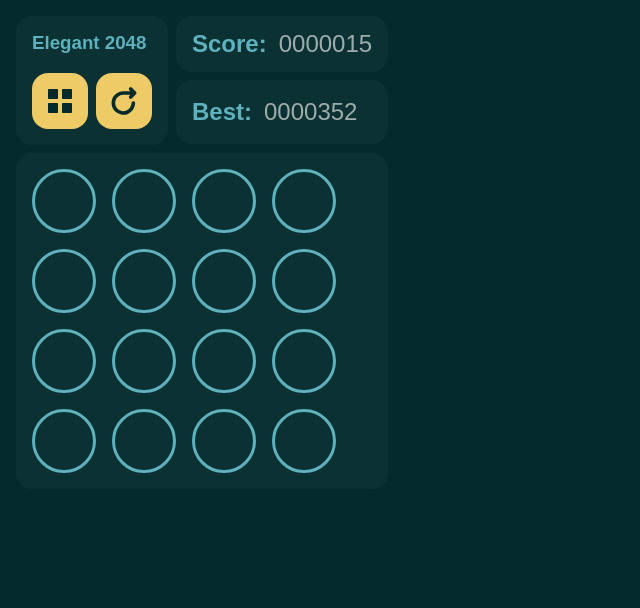
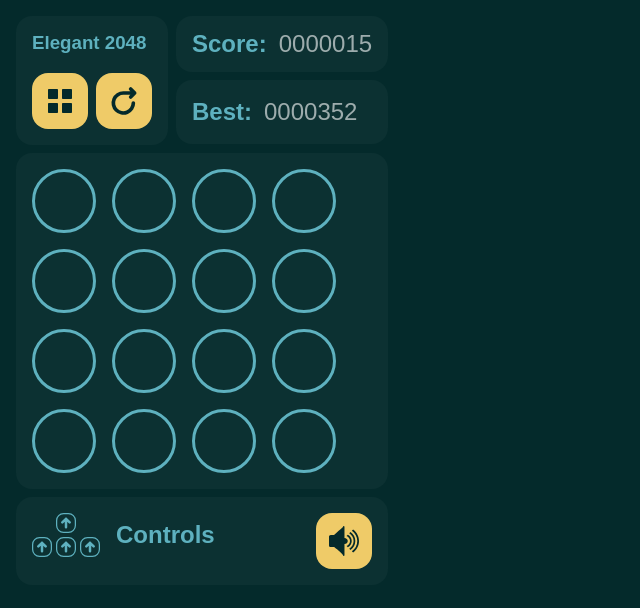
Before and after one commit to LuisNivar/my2048, a React (Create React App) app: page / in a window 1280 px wide. Shown: the top 608 px of the page, without its empty margins (0-640 px from the left). Built offline with nearby package versions, Linux system fonts and the light colour scheme; a web font is replaced by a local one.

Commit message:
Refactor the App to add new componets

```diff
--- a/src/App.css
+++ b/src/App.css
@@ -8,7 +8,8 @@
   width: fit-content;
   grid-template-areas:
     "menu score"
-    "board board";
+    "board board"
+    "instruction instruction";
   gap: 0.5rem;
   padding: 1rem;
 }
@@ -24,3 +25,7 @@
 .board {
   grid-area: board;
 }
+
+.instruction {
+  grid-area: instruction;
+}
--- a/src/App.tsx
+++ b/src/App.tsx
@@ -2,6 +2,7 @@ import "./App.css";
 import Board from "./components/Board";
 import MenuSection from "./components/MenuSection";
 import ScoreBoard from "./components/ScoreBoard";
+import Instruction from "./components/Instruction";
 
 function App() {
   const rows = 4;
@@ -20,6 +21,7 @@ function App() {
           bestScore={bestScore}
         />
         <Board className="board" rows={rows} columns={columns} />
+        <Instruction className="instruction" />
       </div>
     </div>
   );
```
Also changed, not shown: package.json (+6 -3 lines), 1 other file (tests, documents, lock files or other folders).
